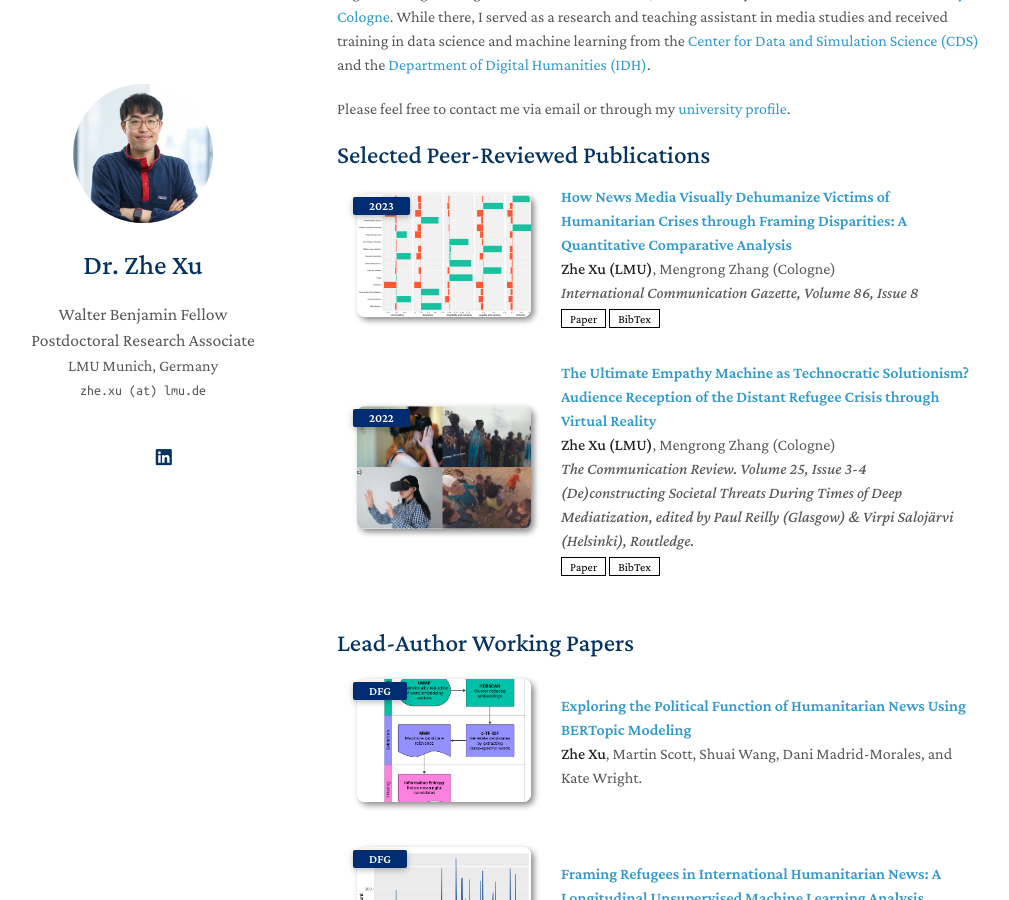
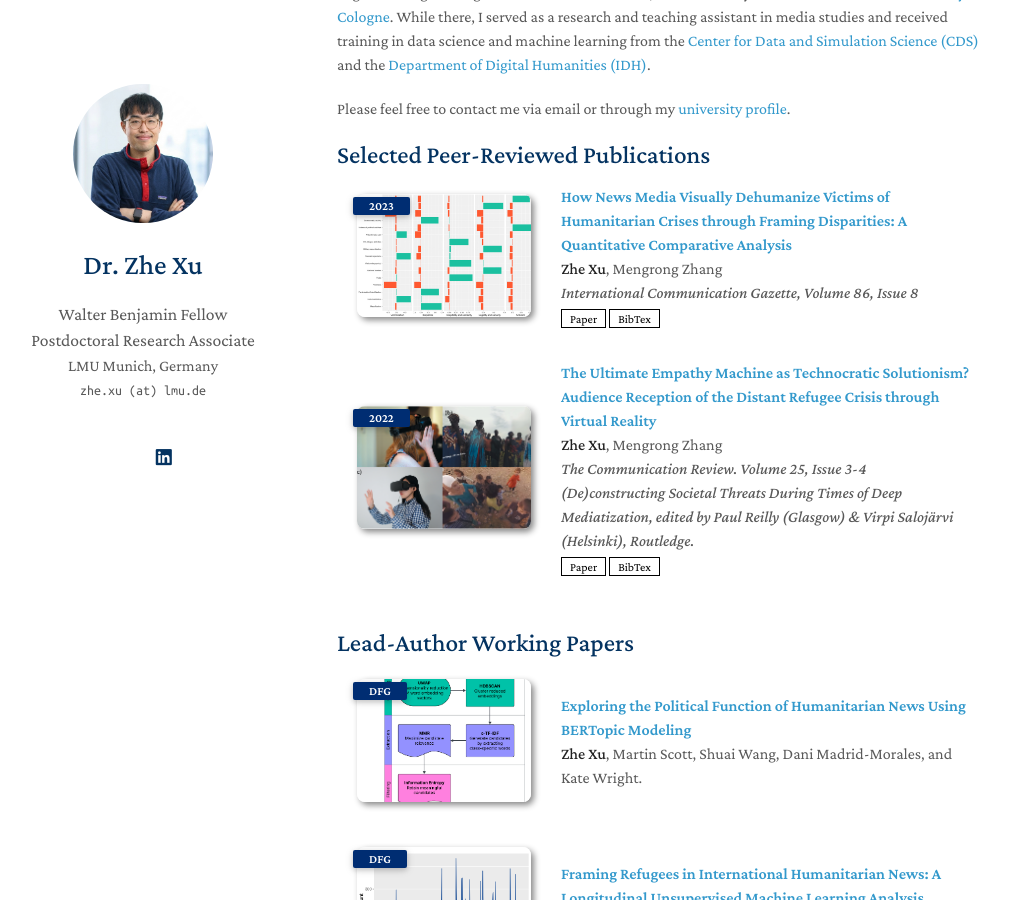
Before and after one commit to zhexuphd/home, a Jekyll site: the page built from index.md, in a window 1280 px wide and 900 px high, scrolled down 496 px. Shown: the whole window, without its empty margins (133-1142 px from the left). Built offline with Jekyll 4.4.1, drawn with Linux system fonts in a browser that asks for light colours; a style sheet for code colours, icons or effects is not loaded; our own code applies the rules of GitHub Pages for plain Markdown files.

Commit message:
Update publications.yml

```diff
--- a/_data/publications.yml
+++ b/_data/publications.yml
@@ -1,7 +1,7 @@
 main:
 
   - title: "How News Media Visually Dehumanize Victims of Humanitarian Crises through Framing Disparities: A Quantitative Comparative Analysis"
-    authors: <strong>Zhe Xu (LMU)</strong>, Mengrong Zhang (Cologne)
+    authors: <strong>Zhe Xu</strong>, Mengrong Zhang
     conference_short: 2023
     conference: International Communication Gazette, Volume 86, Issue 8
     paper: https://journals.sagepub.com/doi/10.1177/17480485231216583?icid=int.sj-abstract.citing-articles.2
@@ -9,7 +9,7 @@ main:
     image: ./assets/img/paper1.jpg
 
   - title: "The Ultimate Empathy Machine as Technocratic Solutionism? Audience Reception of the Distant Refugee Crisis through Virtual Reality"
-    authors: <strong>Zhe Xu (LMU)</strong>, Mengrong Zhang (Cologne)
+    authors: <strong>Zhe Xu</strong>, Mengrong Zhang
     conference_short: 2022
     conference: The Communication Review. Volume 25, Issue 3-4 (De)constructing Societal Threats During Times of Deep Mediatization, edited by Paul Reilly (Glasgow) & Virpi Salojärvi (Helsinki), Routledge.
     paper: https://www.tandfonline.com/doi/abs/10.1080/10714421.2022.2129118
```
